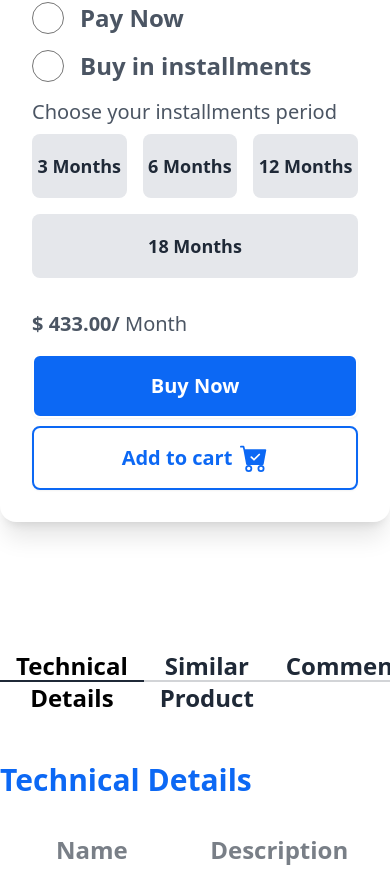
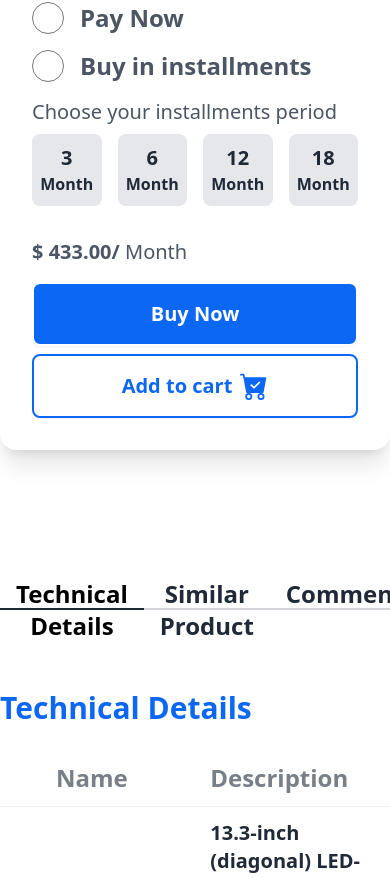
Before and after one commit to sifatullahshoyon/tech-heim-client, a React (Vite) app: page /productDetails in a window 390 px wide. Shown: the part 1357-2235 px from the top of the page. Built offline with nearby package versions, Linux system fonts and the light colour scheme.

Commit message:
done-product-details-page

```diff
--- a/src/Pages/ProductDetails/ProductDetails.jsx
+++ b/src/Pages/ProductDetails/ProductDetails.jsx
@@ -160,12 +160,12 @@ const ProductDetails = () => {
                             </div>
 
                             <div className="flex flex-wrap gap-4 mb-4">
-                                {['3 Months', '6 Months', '12 Months', '18 Months'].map((period) => (
+                                {['3 ', '6 ', '12 ', '18 '].map((period) => (
                                     <div
                                         key={period}
-                                        className="flex-grow bg-gray-200 hover:border-blue-500 border-2 border-transparent text-center text-lg font-semibold py-4 rounded-lg cursor-pointer transition-all duration-200"
+                                        className="flex-grow bg-gray-200 hover:border-blue-500 border-2 border-transparent text-center  font-semibold py-2 rounded-lg cursor-pointer transition-all duration-200"
                                     >
-                                        {period}
+                                        <span className='text-xl'>{period}</span> <br /> Month
                                     </div>
                                 ))}
                             </div>
--- a/src/Pages/ProductDetails/TabListComponents/Comments.jsx
+++ b/src/Pages/ProductDetails/TabListComponents/Comments.jsx
@@ -4,16 +4,18 @@ import { IoStar } from 'react-icons/io5';
 
 const Comments = () => {
     return (
-        <div className='my-20'>
-            <h1 className='text-3xl ml-4 font-semibold mb-8 text-[#0C68F4]'>Comments</h1>
-            {/* section-1  */}
-            <div class="grid grid-rows-3 grid-flow-col gap-8">
-                <div class="row-span-3 ...">
-                    <div className="card bg-base-100 lg:w-96 w-60 ml-4">
+        <div className='my-20 '>
+
+            <div className='flex flex-col lg:flex-row lg:gap-14'>
+                {/* section-1  */}
+                <div className='lg:w-1/4 w-full p-4 lg:p-6'>
+                    <h1 className='text-3xl  font-semibold mb-8 text-[#0C68F4]'>Comments</h1>
+                    <div className="card bg-base-100 lg:w-96 w-full ">
+
                         <div>
                             <h2 className="text-2xl mb-6">leave your comments here for other customers</h2>
 
-                            <input type="text" placeholder="Share your thoughts about this product here" className="input input-bordered w-full max-w-lg h-20" />
+                            <input type="text" placeholder="Share your thoughts about this product here" className="input input-bordered w-full  h-20" />
                             <button className="btn rounded-lg btn-lg border-[#0C68F4] bg-white text-[#0C68F4]  border-2 hover:text-white hover:border-[#0C68F4] hover:bg-[#0C68F4]   w-full text-xl text-semibold mt-6">Add to cart <FaCommentDots className='h-7 w-7' /></button>
 
                             <div>
@@ -37,13 +39,17 @@ const Comments = () => {
                         </div>
                     </div>
                 </div>
-                {/* comment-1  */}
-                <div class="col-span-2 ...">
-                    <div className="card lg:card-side bg-base-100 shadow-xl">
+
+                {/* section-2  */}
+                <div className='lg:w-3/4 lg:ml-10 w-full p-4 lg:p-6'>
+
+                    {/* card-1  */}
+
+                    <div className="card mb-6  lg:card-side bg-base-100 shadow-xl">
 
 
                         <div className="card-body">
-                            <div className='flex items-center justify-between w-full lg:gap-96 gap-4'>
+                            <div className='flex items-center justify-between w-full  gap-4'>
                                 <div className='flex items-center gap-4'>
                                     <div className="avatar">
                                         <div className="w-20 rounded-full">
@@ -69,9 +75,9 @@ const Comments = () => {
                         </div>
 
                     </div>
-                </div>
-                {/* section-2  */}
-                <div class="row-span-2 col-span-2 ...">
+
+                    {/* card-2  */}
+
                     <div className="card lg:card-side bg-base-100 shadow-xl">
 
                         {/* comment-1  */}
@@ -102,25 +108,10 @@ const Comments = () => {
                         </div>
 
                     </div>
+
+
                 </div>
             </div>
-
-
-            {/* <div className='flex flex-col'>
-                <div className='w-1/4'>
-
-                </div>
-                <div className='w-3/4'>
-                    <div>
-                        <div>
-
-                        </div>
-                        <div>
-
-                        </div>
-                    </div>
-                </div>
-            </div> */}
         </div>
     );
 };
```
